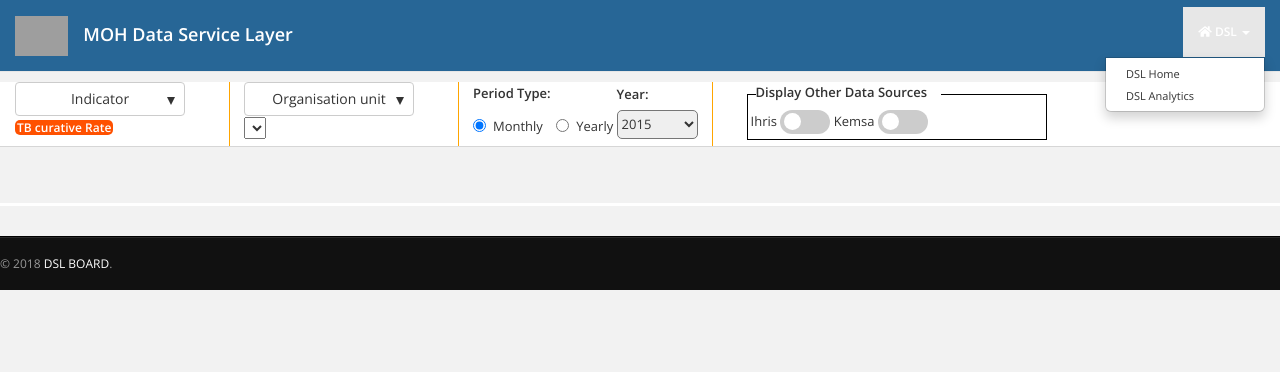
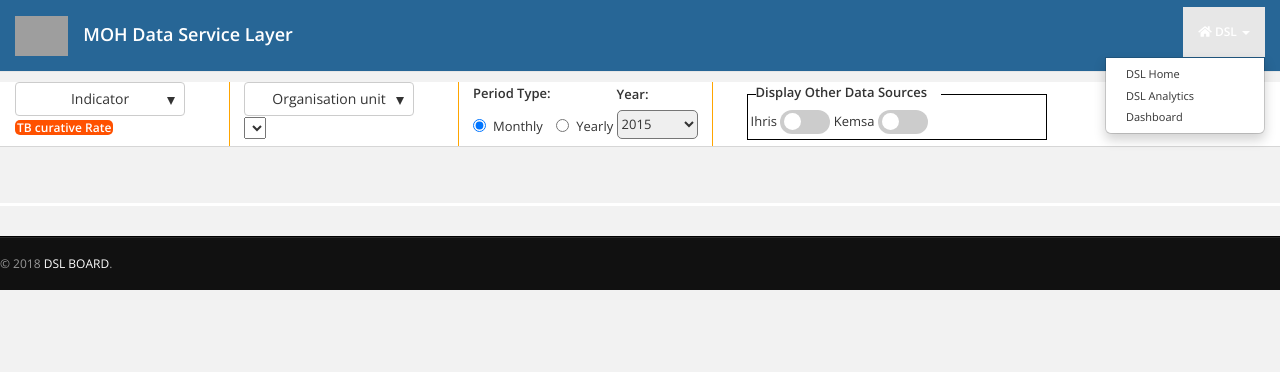
Before and after one commit to uonafya/DSL-portal, a Java web app: page /view/dashboard/index.html in a window 1280 px wide, after a click on "DSL". Shown: the top 372 px of the page. Run offline with Spring Boot 4, a stand-in JSP engine, Linux system fonts and the light colour scheme; lists and menus that the app fills with data are empty; the project's own start-up code is not run, and a stand-in starts its controllers and pages; some libraries are stand-ins or nearby versions; grey boxes are pictures that could not be loaded.

Commit message:
added missing url

```diff
--- a/DSLWeb/src/main/webapp/view/dashboard/index.html
+++ b/DSLWeb/src/main/webapp/view/dashboard/index.html
@@ -181,6 +181,7 @@
                                 <ul class="dropdown-menu" style="right: 0;left:auto;">
                                     <li><a href="../home/">DSL Home</a></li>
                                     <li><a href="../analytics/">DSL Analytics</a></li>
+                                    <li><a href="../dashboard/">Dashboard</a></li>
                                 </ul>
                             </li>
                         </ul>
```
